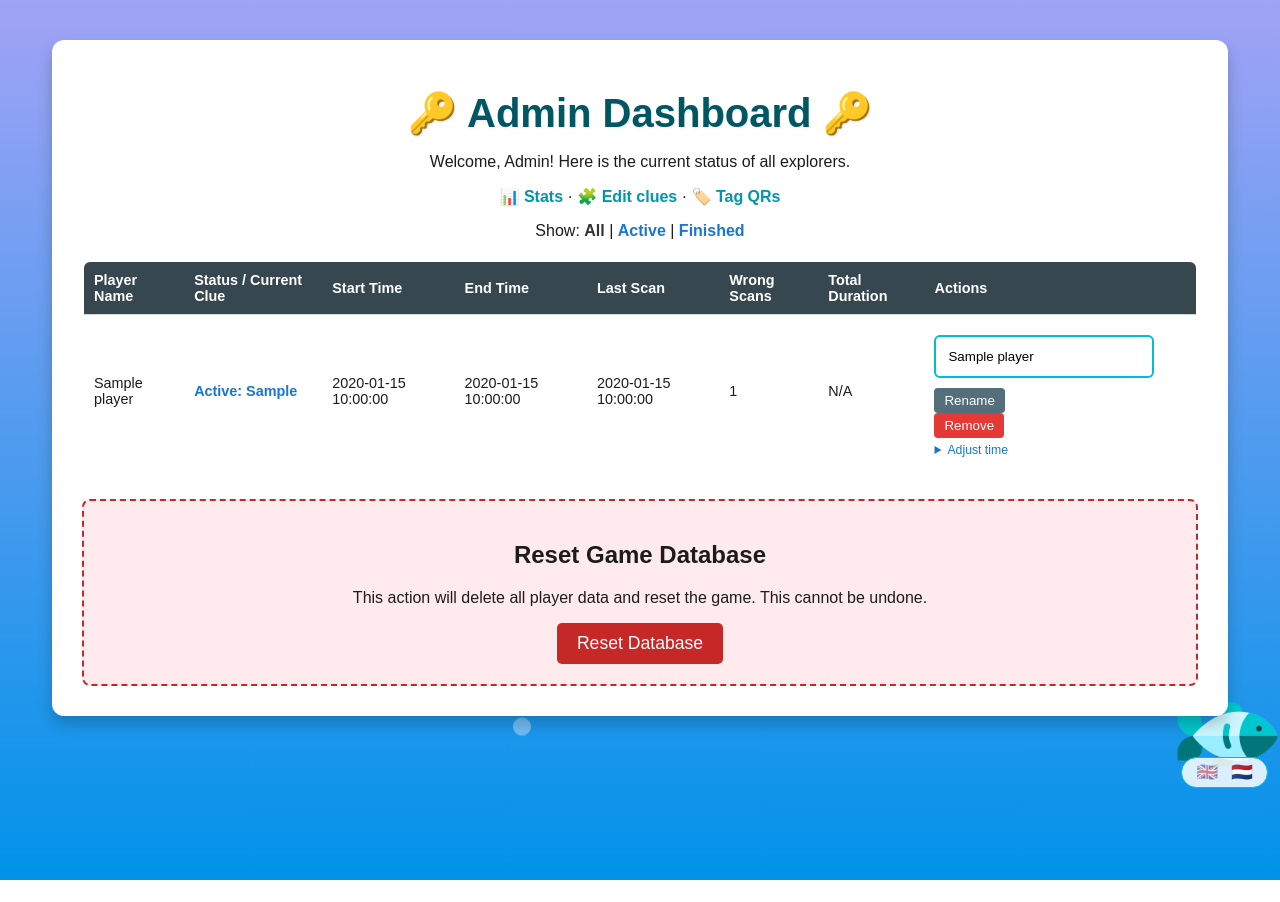
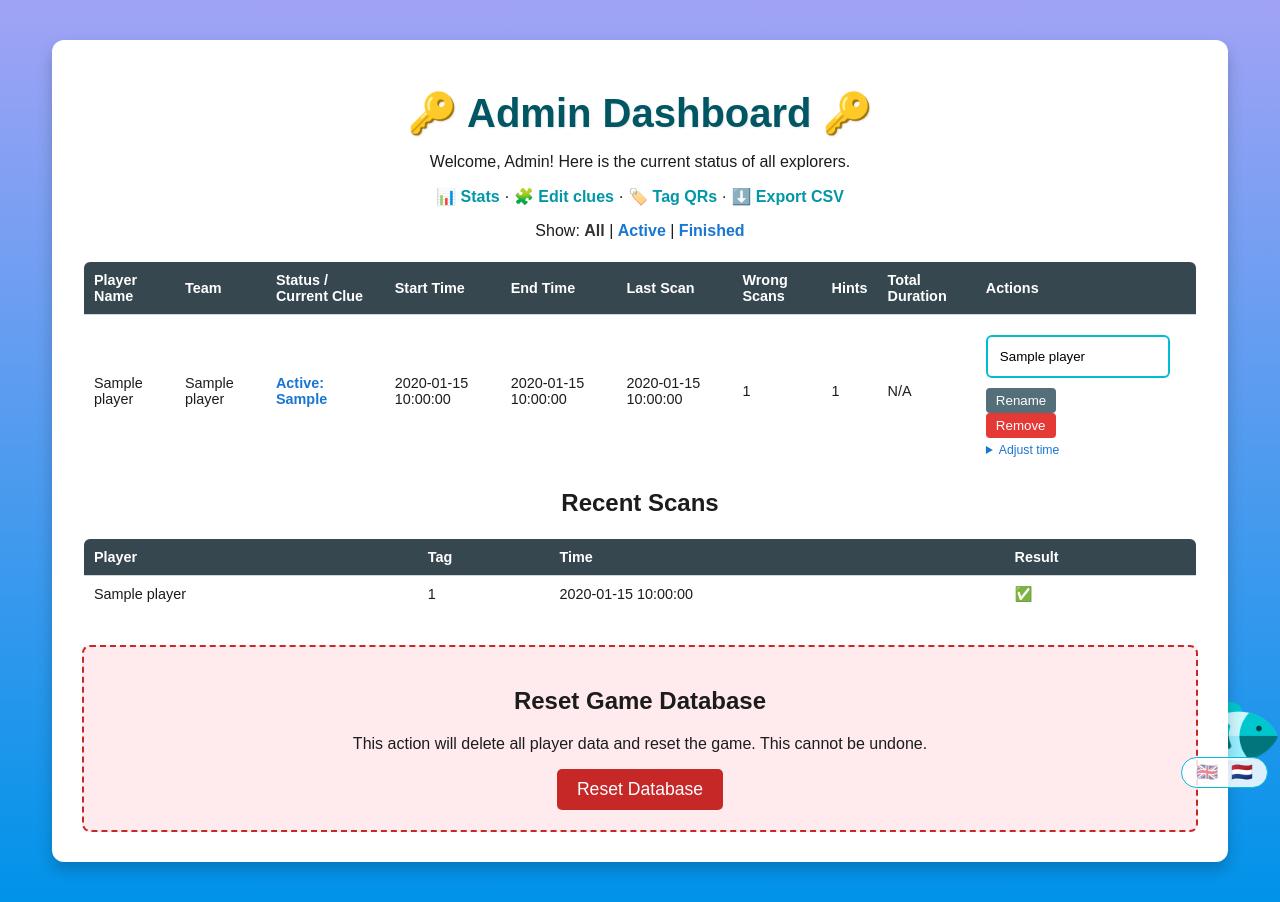
Before and after one commit to Ritbit/nfc-hunt, a Flask app: page /admin/dashboard in a window 1280 px wide. Before the commit the page ends 880 px from the top, so only its background shows below. Run offline with Flask 3, Linux system fonts and the light colour scheme; the visitor is signed in with stand-in values (Sample User, id 1); tables that the repository leaves empty hold one stand-in row (values such as "Sample post"); parts of the project's set-up code (start-up, migrations or seed data) failed here and were passed over.

Commit message:
Add hints, teams, live scan feed, and CSV export
- Hint system: optional hint:{en,nl} per clue (editable in /admin/clues);
  /hint reveals the current clue's hint and counts hints_used
- Teams: optional team_name at registration, Top Teams leaderboard
  (ranked by fastest finisher), admin + CSV columns
- Live admin feed: scans event table logs every scan with correct flag;
  Recent Scans panel on dashboard refreshes in place every 15s
- CSV export: /admin/export.csv streams full player data
- Schema migrations for team_name, hints_used, and scans table
- 9 new tests; 54 total passing

Generated with [Devin](https://devin.ai)

Co-Authored-By: Devin <158243242+devin-ai-integration[bot]@users.noreply.github.com>

```diff
--- a/app.py
+++ b/app.py
@@ -1,4 +1,4 @@
-from flask import Flask, request, redirect, url_for, render_template, session, flash, g
+from flask import Flask, request, redirect, url_for, render_template, session, flash, g, Response
 import uuid
 import sqlite3
 import datetime
@@ -8,6 +8,7 @@ from better_profanity import profanity
 from profanity_wordlists import DUTCH_PROFANITY_LIST # Import our custom Dutch list
 from reset_db import reset_database # Import the reset function
 import math
+import csv
 import io
 import secrets
 import shutil
@@ -74,6 +75,21 @@ def init_db():
             db.execute('ALTER TABLE players ADD COLUMN player_name TEXT NOT NULL DEFAULT "Old Player"')
         if 'wrong_scans' not in columns:
             db.execute('ALTER TABLE players ADD COLUMN wrong_scans INTEGER NOT NULL DEFAULT 0')
+        if 'hints_used' not in columns:
+            db.execute('ALTER TABLE players ADD COLUMN hints_used INTEGER NOT NULL DEFAULT 0')
+        if 'team_name' not in columns:
+            db.execute("ALTER TABLE players ADD COLUMN team_name TEXT NOT NULL DEFAULT ''")
+
+        # Scan event log — powers the live admin feed
+        db.execute('''
+            CREATE TABLE IF NOT EXISTS scans (
+                id INTEGER PRIMARY KEY AUTOINCREMENT,
+                player_id TEXT NOT NULL,
+                tag_id TEXT NOT NULL,
+                scan_time DATETIME,
+                correct INTEGER NOT NULL DEFAULT 1
+            )
+        ''')
 
         # 3. Enforce case-insensitive uniqueness of player names at the DB level,
         #    so concurrent registrations can't slip past the check-then-insert.
@@ -115,6 +131,9 @@ def validate_clues(clues):
             raise RuntimeError(f"FATAL: clue '{tag_id}' has no clue text.")
         if isinstance(clue, dict) and not (clue.get('en') or '').strip():
             raise RuntimeError(f"FATAL: clue '{tag_id}' is missing required 'en' clue text.")
+        hint = data.get('hint')
+        if isinstance(hint, dict) and not (hint.get('en') or '').strip():
+            raise RuntimeError(f"FATAL: hint for '{tag_id}' must include non-empty 'en' text.")
         next_tag = data.get('next_tag')
         if next_tag is not None and next_tag not in clues:
             raise RuntimeError(f"FATAL: clue '{tag_id}' points to unknown tag '{next_tag}'.")
@@ -165,14 +184,42 @@ profanity.load_censor_words(DUTCH_PROFANITY_LIST)
 # --- Helper Functions & Dynamic Configuration ---
 SUPPORTED_LANGUAGES = ('en', 'nl')
 
+def clue_field(tag_id, field):
+    """Returns a localized clue field ('clue' or 'hint') for a tag.
+    Supports both plain strings and localized {en: ..., nl: ...} dicts."""
+    data = CLUES.get(tag_id, {}).get(field)
+    if isinstance(data, dict):
+        lang = session.get('lang', 'en')
+        return data.get(lang) or data.get('en') or next(iter(data.values()))
+    return data
+
 def clue_text(tag_id):
-    """Returns the clue text for a tag in the player's session language.
-    Supports both plain-string clues and localized {en: ..., nl: ...} dicts."""
-    clue = CLUES[tag_id].get('clue')
-    if isinstance(clue, dict):
-        lang = session.get('lang', 'en')
-        return clue.get(lang) or clue.get('en') or next(iter(clue.values()))
-    return clue
+    """Returns the clue text for a tag in the player's session language."""
+    return clue_field(tag_id, 'clue')
+
+@app.route('/hint')
+def hint():
+    """Reveals the hint for the player's current clue (each view is counted)."""
+    db = get_db()
+    player_id, player_row = _get_player_from_session(db)
+    if not player_id:
+        flash("Please register to start the hunt.", "error")
+        return redirect(url_for('index'))
+    if player_row['end_time']:
+        return redirect(url_for('leaderboard'))
+
+    current_tag = player_row['current_clue_tag'] or INITIAL_TAG
+    hint_text = clue_field(current_tag, 'hint')
+    if not hint_text:
+        flash("Sorry, no hint is available for this clue.", "info")
+        return redirect(url_for('resume_game'))
+
+    db.execute("UPDATE players SET hints_used = hints_used + 1 WHERE player_id = ?", (player_id,))
+    db.commit()
+    return render_template('hint.html',
+                           player_name=player_row['player_name'],
+                           hint=hint_text,
+                           elapsed_seconds=_elapsed_seconds(player_row['start_time']))
 
 @app.route('/lang/<lang>')
 def set_language(lang):
@@ -279,9 +326,11 @@ def index():
 
         # --- End Sanity Checks ---
 
+        team_name = request.form.get('team_name', '').strip()
+
         player_id = str(uuid.uuid4())
         try:
-            db.execute("INSERT INTO players (player_id, player_name) VALUES (?, ?)", (player_id, clean_player_name))
+            db.execute("INSERT INTO players (player_id, player_name, team_name) VALUES (?, ?, ?)", (player_id, clean_player_name, team_name))
             db.commit()
         except sqlite3.IntegrityError:
             # Unique index caught a concurrent duplicate registration
@@ -366,15 +415,17 @@ def _get_player_from_session(db):
     player_id = session.get('player_id')
     if not player_id:
         return None, None
-    player_row = db.execute("SELECT player_name, current_clue_tag, start_time, end_time, wrong_scans FROM players WHERE player_id = ?", (player_id,)).fetchone()
+    player_row = db.execute("SELECT player_name, current_clue_tag, start_time, end_time, wrong_scans, hints_used FROM players WHERE player_id = ?", (player_id,)).fetchone()
     if not player_row:
         session.clear()
         return None, None
     return player_id, player_row
 
-def _handle_incorrect_scan(db, player_id, player_name, current_expected_tag):
+def _handle_incorrect_scan(db, player_id, player_name, current_expected_tag, scanned_tag):
     """Generates the response for scanning the wrong tag."""
     db.execute("UPDATE players SET wrong_scans = wrong_scans + 1 WHERE player_id = ?", (player_id,))
+    db.execute("INSERT INTO scans (player_id, tag_id, scan_time, correct) VALUES (?, ?, DATETIME('now'), 0)",
+               (player_id, scanned_tag))
     db.commit()
     current_clue_info = CLUES.get(current_expected_tag)
     if current_clue_info:
@@ -426,7 +477,7 @@ def check_clue(tag_id):
     # treat the scan as a correct first find.
     if current_expected_tag is None:
         if tag_id != INITIAL_TAG:
-            return _handle_incorrect_scan(db, player_id, player_name, INITIAL_TAG)
+            return _handle_incorrect_scan(db, player_id, player_name, INITIAL_TAG, tag_id)
         db.execute(
             "UPDATE players SET start_time = DATETIME('now'), current_clue_tag = ? WHERE player_id = ?",
             (INITIAL_TAG, player_id)
@@ -436,7 +487,7 @@ def check_clue(tag_id):
 
     # Validate the scanned tag
     if tag_id != current_expected_tag:
-        return _handle_incorrect_scan(db, player_id, player_name, current_expected_tag)
+        return _handle_incorrect_scan(db, player_id, player_name, current_expected_tag, tag_id)
 
     # --- SUCCESS: Correct tag was scanned ---
     clue_data = CLUES.get(tag_id)
@@ -448,6 +499,9 @@ def check_clue(tag_id):
 
     # Determine which clue to display on the success page.
     display_clue = ""
+
+    db.execute("INSERT INTO scans (player_id, tag_id, scan_time, correct) VALUES (?, ?, DATETIME('now'), 1)",
+               (player_id, tag_id))
 
     still_hunting = None
     if next_tag_id:
@@ -475,6 +529,7 @@ def check_clue(tag_id):
                            completion_time=completion_time,
                            player_rank=player_rank,
                            wrong_scans=player_row['wrong_scans'],
+                           hints_used=player_row['hints_used'],
                            still_hunting=still_hunting,
                            elapsed_seconds=_elapsed_seconds(player_row['start_time']))
 
@@ -496,7 +551,24 @@ def leaderboard():
     for row in rows:
         minutes, seconds = divmod(int(row['duration']), 60)
         leaderboard_data.append({'name': row['player_name'], 'time': f"{minutes}m {seconds}s"})
-    return render_template('leaderboard.html', leaderboard=leaderboard_data)
+
+    # Top teams: ranked by their fastest finisher
+    team_rows = db.execute('''
+        SELECT team_name,
+               MIN((JULIANDAY(end_time) - JULIANDAY(start_time)) * 86400.0) AS best_time,
+               COUNT(*) AS finishers
+        FROM players
+        WHERE end_time IS NOT NULL AND team_name != ''
+        GROUP BY team_name COLLATE NOCASE
+        ORDER BY best_time ASC
+        LIMIT 5
+    ''').fetchall()
+    team_data = []
+    for row in team_rows:
+        minutes, seconds = divmod(int(row['best_time']), 60)
+        team_data.append({'name': row['team_name'], 'time': f"{minutes}m {seconds}s", 'finishers': row['finishers']})
+
+    return render_template('leaderboard.html', leaderboard=leaderboard_data, teams=team_data)
 
 @app.route('/admin/dashboard', methods=['GET', 'POST'])
 def admin_dashboard():
@@ -557,11 +629,13 @@ def admin_dashboard():
         SELECT
             player_id,
             player_name,
+            team_name,
             current_clue_tag,
             start_time,
             end_time,
             last_scan_time,
             wrong_scans,
+            hints_used,
             (JULIANDAY(end_time) - JULIANDAY(start_time)) * 86400.0 AS duration
         FROM players
         {where_clause}
@@ -569,7 +643,17 @@ def admin_dashboard():
         LIMIT {PER_PAGE} OFFSET {offset}
     ''').fetchall()
 
+    # Recent scan events for the live feed
+    recent_scans = db.execute('''
+        SELECT s.tag_id, s.scan_time, s.correct, p.player_name
+        FROM scans s
+        JOIN players p ON p.player_id = s.player_id
+        ORDER BY s.id DESC
+        LIMIT 12
+    ''').fetchall()
+
     return render_template('admin_dashboard.html',
+                           recent_scans=recent_scans,
                            players=players_on_page,
                            format_duration=_format_duration,
                            admin_logged_in=True,
@@ -689,13 +773,18 @@ def admin_clues():
         new_clues = {}
         for tag_id in CLUES:
             next_tag = request.form.get(f'next_tag[{tag_id}]', '').strip() or None
-            new_clues[tag_id] = {
+            entry = {
                 'next_tag': next_tag,
                 'clue': {
                     'en': request.form.get(f'clue_en[{tag_id}]', '').strip(),
                     'nl': request.form.get(f'clue_nl[{tag_id}]', '').strip(),
                 },
             }
+            hint_en = request.form.get(f'hint_en[{tag_id}]', '').strip()
+            hint_nl = request.form.get(f'hint_nl[{tag_id}]', '').strip()
+            if hint_en or hint_nl:
+                entry['hint'] = {'en': hint_en, 'nl': hint_nl}
+            new_clues[tag_id] = entry
 
         # Optionally append a new tag (only usable if some next_tag points to it)
         new_tag_id = request.form.get('new_tag_id', '').strip()
@@ -710,6 +799,11 @@ def admin_clues():
                     'nl': request.form.get('new_clue_nl', '').strip(),
                 },
             }
+            if request.form.get('new_hint_en', '').strip() or request.form.get('new_hint_nl', '').strip():
+                new_clues[new_tag_id]['hint'] = {
+                    'en': request.form.get('new_hint_en', '').strip(),
+                    'nl': request.form.get('new_hint_nl', '').strip(),
+                }
 
         try:
             new_initial = validate_clues(new_clues)
@@ -734,6 +828,36 @@ def admin_clues():
         tag = CLUES[tag].get('next_tag')
 
     return render_template('admin_clues.html', clues=CLUES, ordered_tags=ordered_tags)
+
+@app.route('/admin/export.csv')
+def admin_export():
+    """Downloads all player data as CSV for post-event reporting."""
+    if not session.get('admin_logged_in'):
+        return "Unauthorized", 403
+
+    db = get_db()
+    rows = db.execute('''
+        SELECT player_name, team_name, current_clue_tag, start_time, end_time,
+               last_scan_time, wrong_scans, hints_used,
+               (JULIANDAY(end_time) - JULIANDAY(start_time)) * 86400.0 AS duration
+        FROM players
+        ORDER BY start_time
+    ''').fetchall()
+
+    output = io.StringIO()
+    writer = csv.writer(output)
+    writer.writerow(['player_name', 'team_name', 'status', 'start_time', 'end_time',
+                     'duration_seconds', 'last_scan_time', 'wrong_scans', 'hints_used'])
+    for r in rows:
+        writer.writerow([
+            r['player_name'], r['team_name'], r['current_clue_tag'],
+            r['start_time'], r['end_time'],
+            round(r['duration'], 1) if r['duration'] is not None else '',
+            r['last_scan_time'], r['wrong_scans'], r['hints_used'],
+        ])
+
+    return Response(output.getvalue(), mimetype='text/csv',
+                    headers={'Content-Disposition': 'attachment; filename=nfc_hunt_players.csv'})
 
 @app.route('/admin/tags')
 def admin_tags():
--- a/templates/admin_clues.html
+++ b/templates/admin_clues.html
@@ -45,6 +45,11 @@
             <textarea id="en-{{ tag_id }}" name="clue_en[{{ tag_id }}]" rows="3">{{ clue.en if clue is mapping else clue }}</textarea>
             <label for="nl-{{ tag_id }}">Clue (Dutch)</label>
             <textarea id="nl-{{ tag_id }}" name="clue_nl[{{ tag_id }}]" rows="3">{{ clue.nl if clue is mapping else '' }}</textarea>
+            {% set hint = clues[tag_id].hint %}
+            <label for="hen-{{ tag_id }}">Hint (English, optional)</label>
+            <textarea id="hen-{{ tag_id }}" name="hint_en[{{ tag_id }}]" rows="2">{{ hint.en if hint is mapping else hint }}</textarea>
+            <label for="hnl-{{ tag_id }}">Hint (Dutch, optional)</label>
+            <textarea id="hnl-{{ tag_id }}" name="hint_nl[{{ tag_id }}]" rows="2">{{ hint.nl if hint is mapping else '' }}</textarea>
         </fieldset>
         {% endfor %}
 
--- a/templates/admin_dashboard.html
+++ b/templates/admin_dashboard.html
@@ -104,7 +104,8 @@
         <p>
             <a href="{{ url_for('admin_stats') }}">📊 Stats</a> &middot;
             <a href="{{ url_for('admin_clues') }}">🧩 Edit clues</a> &middot;
-            <a href="{{ url_for('admin_tags') }}">🏷️ Tag QRs</a>
+            <a href="{{ url_for('admin_tags') }}">🏷️ Tag QRs</a> &middot;
+            <a href="{{ url_for('admin_export') }}">⬇️ Export CSV</a>
         </p>
 
         <p class="status-filter">
@@ -118,11 +119,13 @@
             <thead>
                 <tr>
                     <th><a href="{{ url_for('admin_dashboard', sort='name', status=current_status) }}">Player Name</a></th>
+                    <th>Team</th>
                     <th>Status / Current Clue</th>
                     <th><a href="{{ url_for('admin_dashboard', sort='start', status=current_status) }}">Start Time</a></th>
                     <th>End Time</th>
                     <th><a href="{{ url_for('admin_dashboard', sort='last_scan', status=current_status) }}">Last Scan</a></th>
                     <th>Wrong Scans</th>
+                    <th>Hints</th>
                     <th><a href="{{ url_for('admin_dashboard', sort='duration', status=current_status) }}">Total Duration</a></th>
                     <th>Actions</th>
                 </tr>
@@ -131,6 +134,7 @@
                 {% for player in players %}
                 <tr>
                     <td>{{ player.player_name }}</td>
+                    <td>{{ player.team_name or '—' }}</td>
                     <td>
                         {% if player.current_clue_tag == 'FINISHED' %}
                             <span class="status-finished">Finished</span>
@@ -142,6 +146,7 @@
                     <td>{{ player.end_time or 'N/A' }}</td>
                     <td>{{ player.last_scan_time or 'N/A' }}</td>
                     <td>{{ player.wrong_scans }}</td>
+                    <td>{{ player.hints_used }}</td>
                     <td>{{ format_duration(player.duration) if player.duration else 'N/A' }}</td>
                     <td>
                         <form method="post" action="{{ url_for('admin_change_name', player_id=player.player_id) }}" style="display: inline-block; margin-right: 5px;">
@@ -183,6 +188,23 @@
         </div>
         {% endif %}
 
+        <h2>Recent Scans</h2>
+        <table class="admin-table scan-feed" id="scanFeed">
+            <thead><tr><th>Player</th><th>Tag</th><th>Time</th><th>Result</th></tr></thead>
+            <tbody>
+                {% for scan in recent_scans %}
+                <tr>
+                    <td>{{ scan.player_name }}</td>
+                    <td>{{ scan.tag_id }}</td>
+                    <td>{{ scan.scan_time }}</td>
+                    <td>{{ '✅' if scan.correct else '❌' }}</td>
+                </tr>
+                {% else %}
+                <tr><td colspan="4">No scans yet.</td></tr>
+                {% endfor %}
+            </tbody>
+        </table>
+
         <form class="reset-form" method="post" action="{{ url_for('admin_reset') }}" onsubmit="return confirm('Are you absolutely sure you want to reset the entire game? All player data will be permanently deleted.');">
             <input type="hidden" name="csrf_token" value="{{ csrf_token() }}">
             <h2>Reset Game Database</h2>
@@ -192,3 +214,18 @@
     {% endif %}
 </div>
 {% endblock %}
+
+{% block scripts %}
+<script>
+    // Refresh the scan feed in place every 15 seconds without reloading.
+    setInterval(async () => {
+        try {
+            const html = await (await fetch(window.location.href)).text();
+            const feed = new DOMParser().parseFromString(html, 'text/html').querySelector('#scanFeed');
+            if (feed) {
+                document.querySelector('#scanFeed').innerHTML = feed.innerHTML;
+            }
+        } catch (e) { /* keep stale feed on transient errors */ }
+    }, 15000);
+</script>
+{% endblock %}
--- a/templates/clue_display.html
+++ b/templates/clue_display.html
@@ -20,6 +20,7 @@
         <div class="clue-text">{{ clue }}</div>
         <div id="scan-instructions">
             <p class="success-message">Your current objective is to figure out this clue and <b>find the next fish tag</b> to continue your deep sea journey!</p>
+            <p><a href="{{ url_for('hint') }}">💡 Stuck? Get a hint</a></p>
             <button id="scanButton" class="scan-button">Scan Next Clue</button>
             <p id="scanStatus" class="scan-status"></p>
         </div>
@@ -36,6 +37,9 @@
 
             {% if wrong_scans %}
             <p class="wrong-scans">🐟 Wrong tags scanned along the way: <strong>{{ wrong_scans }}</strong></p>
+            {% endif %}
+            {% if hints_used %}
+            <p class="hints-used">💡 Hints used: <strong>{{ hints_used }}</strong></p>
             {% endif %}
             {% if still_hunting is not none %}
             <p class="still-hunting">🌊 {{ still_hunting }} explorer{{ 's' if still_hunting != 1 }} still {{ 'is' if still_hunting == 1 else 'are' }} out there hunting!</p>
--- a/templates/index.html
+++ b/templates/index.html
@@ -27,6 +27,8 @@
             <p>Enter your name to start your exciting voyage.</p>
             <form method="post">
                 <input type="text" name="player_name" placeholder="Your Explorer Name" required>
+                <br>
+                <input type="text" name="team_name" placeholder="Team name (optional)">
                 <br>
                 <select name="language" class="lang-select">
                     <option value="en" {% if session.get('lang', 'en') == 'en' %}selected{% endif %}>🇬🇧 English</option>
--- a/templates/resume_game.html
+++ b/templates/resume_game.html
@@ -26,6 +26,7 @@
         <div class="clue-text">{{ current_clue }}</div>
         <div id="scan-instructions">
             <p>Figure out the clue, find the fish tag, and scan it to continue your journey!</p>
+            <p><a href="{{ url_for('hint') }}">💡 Stuck? Get a hint</a></p>
             <button id="scanButton" class="scan-button">Scan Tag</button>
             <p id="scanStatus" class="scan-status"></p>
         </div>
--- a/templates/start_game.html
+++ b/templates/start_game.html
@@ -26,6 +26,7 @@
         <div class="clue-text">{{ first_clue }}</div>
         <div id="scan-instructions">
             <p>Figure out the clue, find the fish tag, and scan it to begin!</p>
+            <p><a href="{{ url_for('hint') }}">💡 Stuck? Get a hint</a></p>
             <button id="scanButton" class="scan-button">Scan First Tag</button>
             <p id="scanStatus" class="scan-status"></p>
         </div>
```
Also changed, not shown: AGENTS.md (+4 -0 lines), TODO.md (+4 -4 lines), clues.yaml (+15 -0 lines), reset_db.py (+12 -1 lines), templates/hint.html (added, +24 -0 lines), templates/leaderboard.html (+11 -0 lines), tests/test_app.py (+73 -4 lines).
